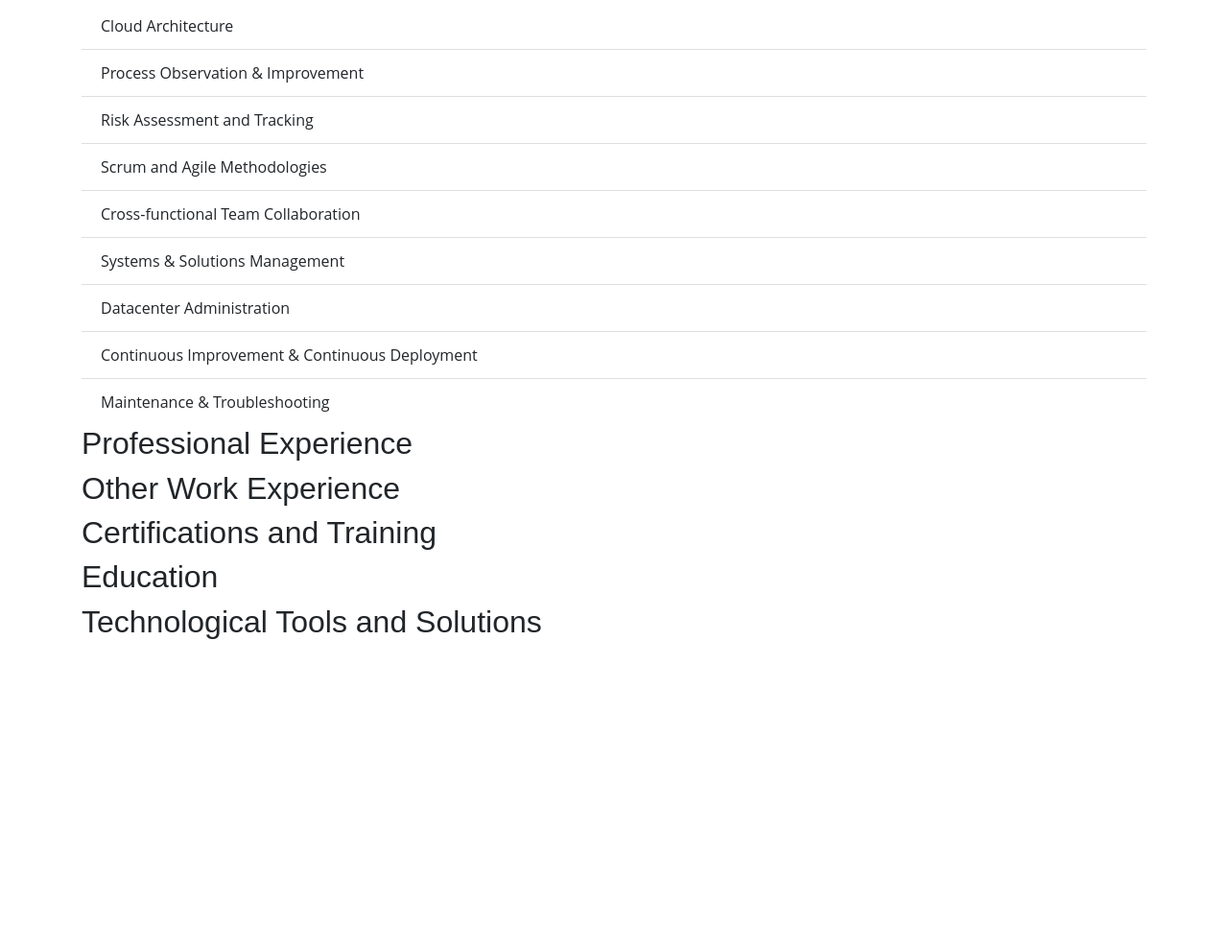
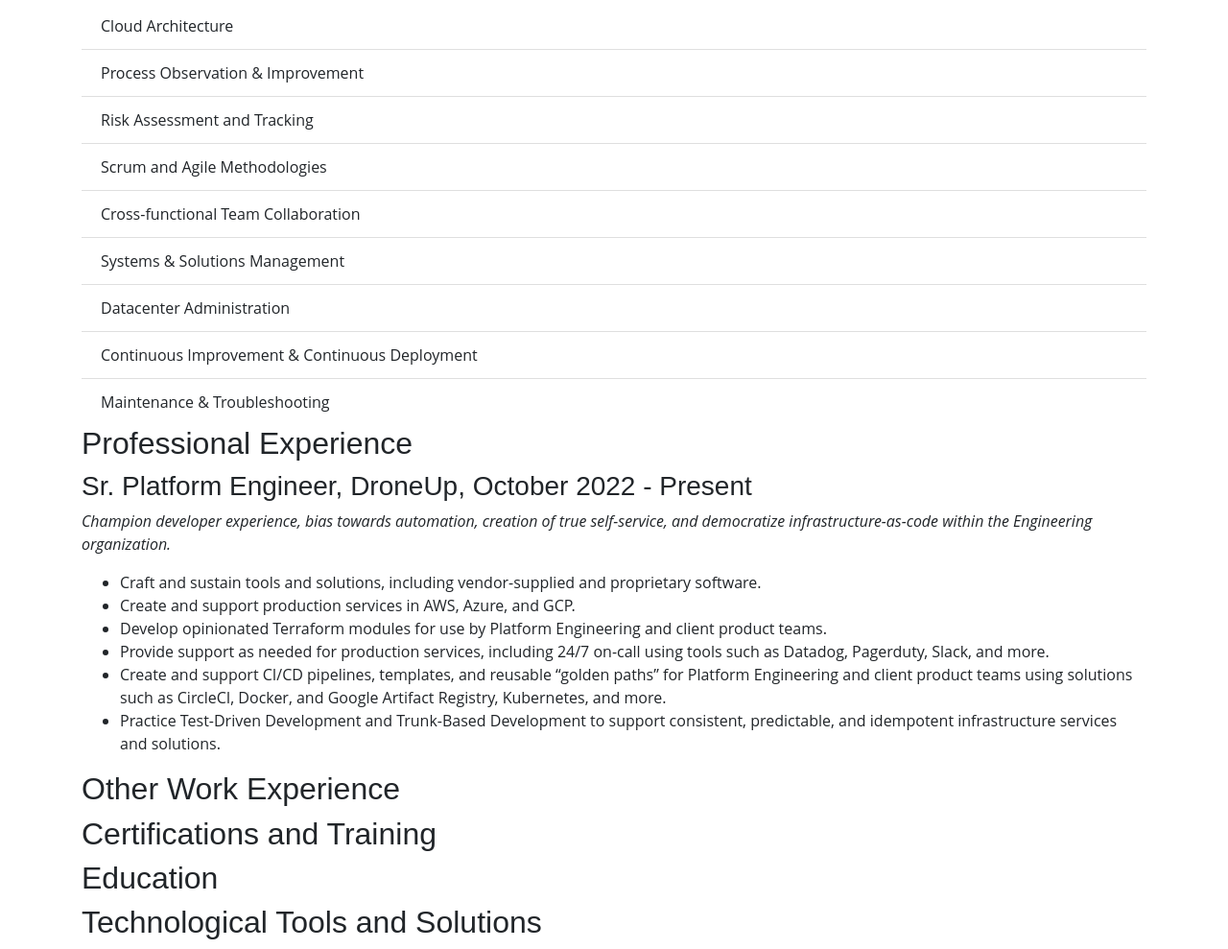
Before and after one commit to m0ab/resume-pulumi, a plain HTML site: page resume.html in a window 1280 px wide. Shown: the part 464-1453 px from the top of the page at 96% size. Before the commit the page ends 1139 px from the top, so only its background shows below. Drawn offline with nearby package versions, Linux system fonts and the light colour scheme.

Commit message:
chore(web): resume in progress, formatting, content

```diff
--- a/resume.html
+++ b/resume.html
@@ -36,6 +36,17 @@
         .section-content ul {
             padding-left: 20px;
         }
+
+        .left-aligned {
+            text-align: left;
+            padding-left: 0;
+            margin-left: 0;
+        }
+
+        .left-aligned .list-group-item {
+            text-align: left;
+        }
+
     </style>
 </head>
 
@@ -82,7 +93,18 @@
     <!-- Professional Experience -->
     <section>
         <h2>Professional Experience</h2>
-        <!-- List of experiences goes here -->
+        <h3>Sr. Platform Engineer, DroneUp, October 2022 - Present</h3>
+        <p><em>Champion developer experience, bias towards automation, creation of true self-service, and democratize infrastructure-as-code
+            within the Engineering organization.</em></p>
+        <ul>
+            <li>Craft and sustain tools and solutions, including vendor-supplied and proprietary software.</li>
+            <li>Create and support production services in AWS, Azure, and GCP.</li>
+            <li>Develop opinionated Terraform modules for use by Platform Engineering and client product teams.</li>
+            <li>Provide support as needed for production services, including 24/7 on-call using tools such as Datadog, Pagerduty, Slack, and more.</li>
+            <li>Create and support CI/CD pipelines, templates, and reusable “golden paths” for Platform Engineering and client product teams using solutions such as CircleCI, Docker, and Google Artifact Registry, Kubernetes, and more.</li>
+            <li>Practice Test-Driven Development and Trunk-Based Development to support consistent, predictable, and idempotent infrastructure services and solutions.</li>
+        </ul>
+
     </section>
 
     <!-- Other Work Experience -->
```
